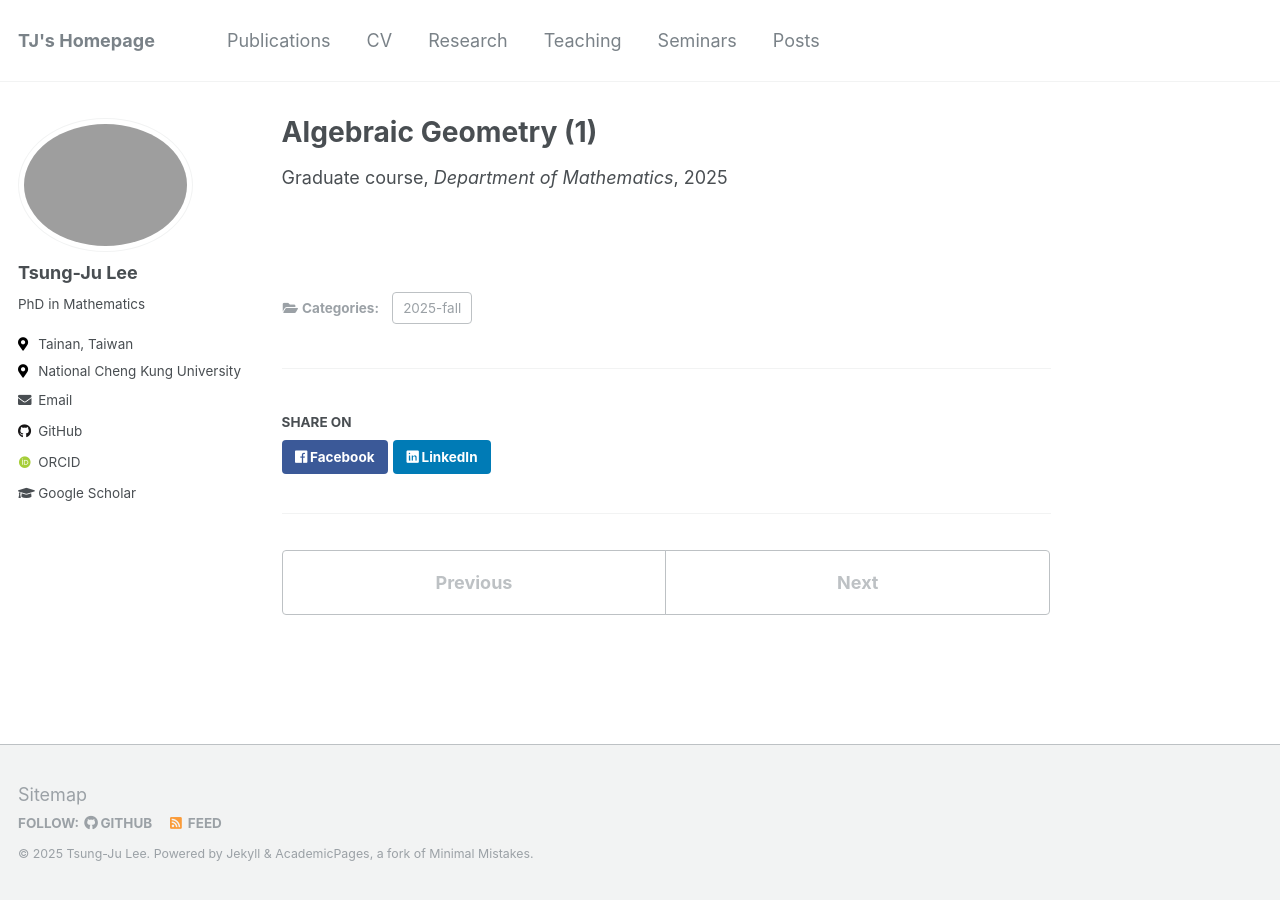
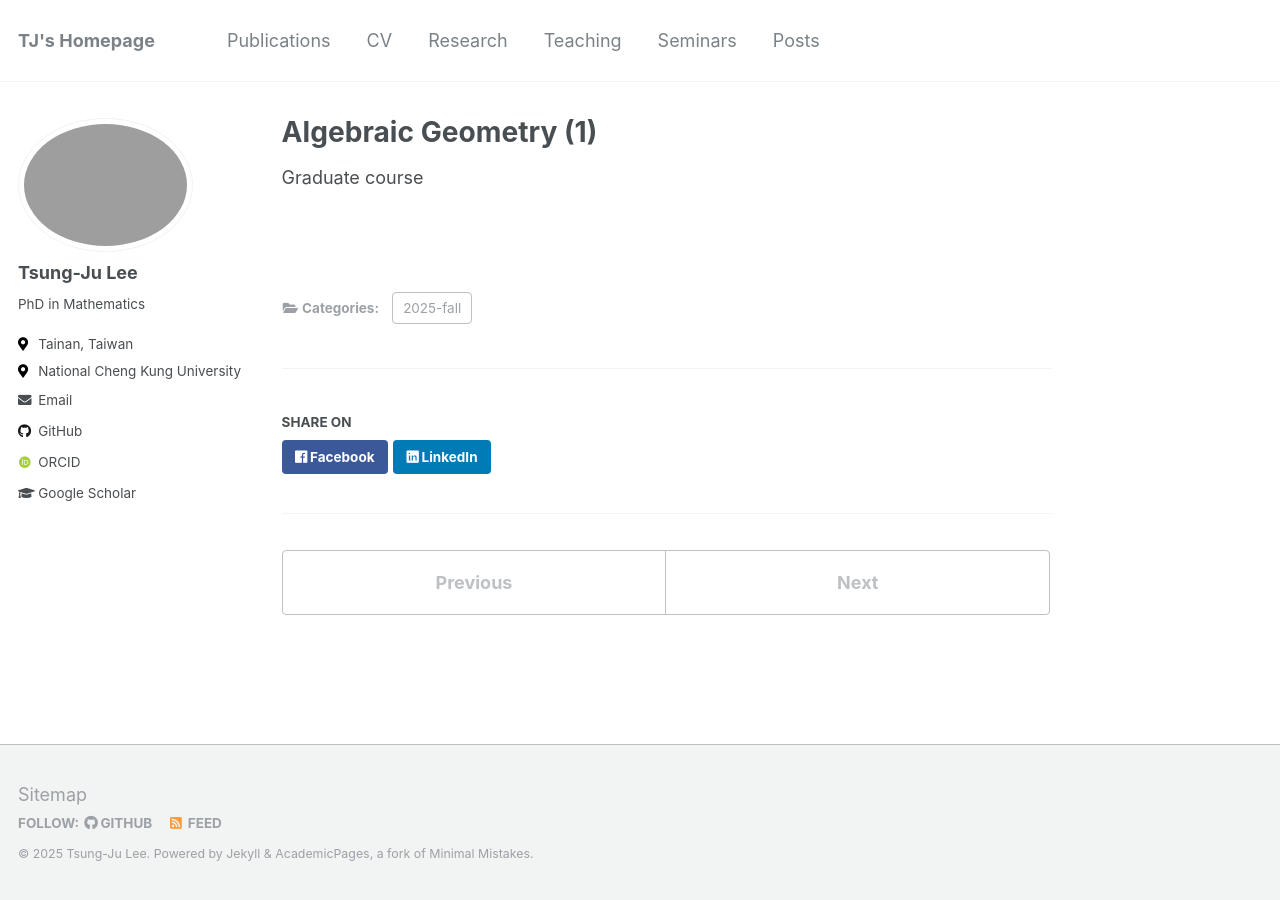
Before and after one commit to yusd24/yusd24.github.io, a Jekyll site: the page built from _teaching/2025-fall-AG1.md, in a window 1280 px wide. Built offline with Jekyll 4.4.1, drawn with Linux system fonts in a browser that asks for light colours; some web fonts are replaced.

Commit message:
Update single.html

```diff
--- a/_layouts/single.html
+++ b/_layouts/single.html
@@ -36,7 +36,7 @@ layout: default
         {% endif %}
 
         {% if page.collection == 'teaching' %}
-          <p> {{ page.type }}, <i>{{ page.venue }}</i>, {{ page.date | default: "1900-01-01" | date: "%Y" }} </p>
+          <p> {{ page.type }}</p> <!-- <i>{{ page.venue }}</i>, {{ page.date | default: "1900-01-01" | date: "%Y" }} -->
         {% elsif page.venue and page.date %}
           <p>Published in <i>{{ page.venue }}</i>, {{ page.date | default: "1900-01-01" | date: "%Y" }} </p>
         {% elsif page.date and page.read_time %}
```
